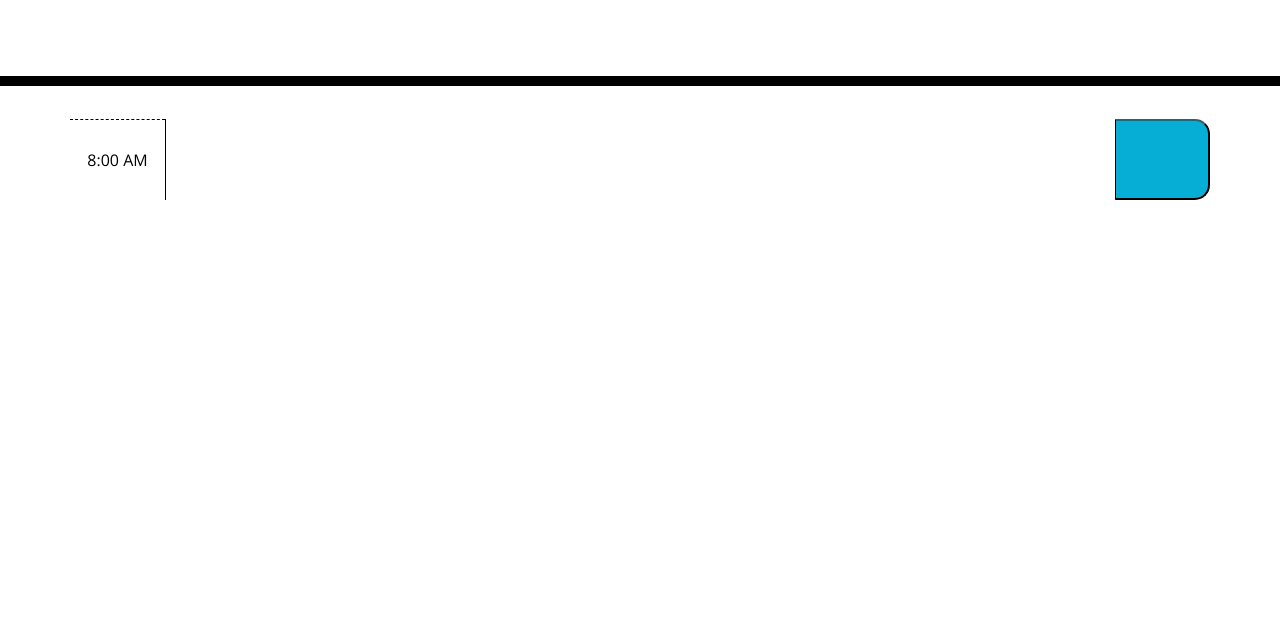
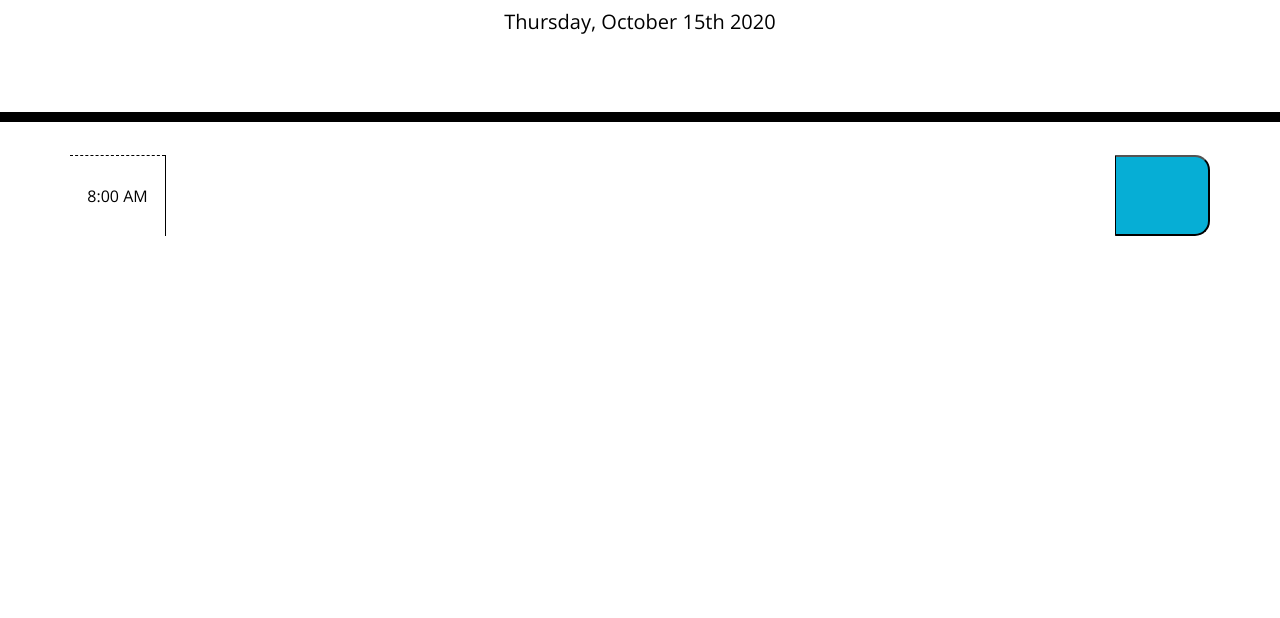
Before and after one commit to Valborg1/5-day-planner, a plain HTML site: page index.html in a window 1280 px wide. Shown: the part 182-800 px from the top of the page. Drawn offline with nearby package versions, Linux system fonts and the light colour scheme.

Commit message:
moment.js date

```diff
--- a/index.html
+++ b/index.html
@@ -44,5 +44,6 @@
 
     <script src="https://code.jquery.com/jquery-3.4.1.min.js"></script>
     <script src="https://cdnjs.cloudflare.com/ajax/libs/moment.js/2.24.0/moment.min.js"></script>
-  </body>
+    <script rel="text/javascript" src="script.js"></script>
+</body>
 </html>
--- a/script.js
+++ b/script.js
@@ -0,0 +1,5 @@
+
+
+var currentDay = $("#currentDay");
+currentDay = moment().format("dddd, MMMM Do YYYY");
+$("#currentDay").text(currentDay);
```
